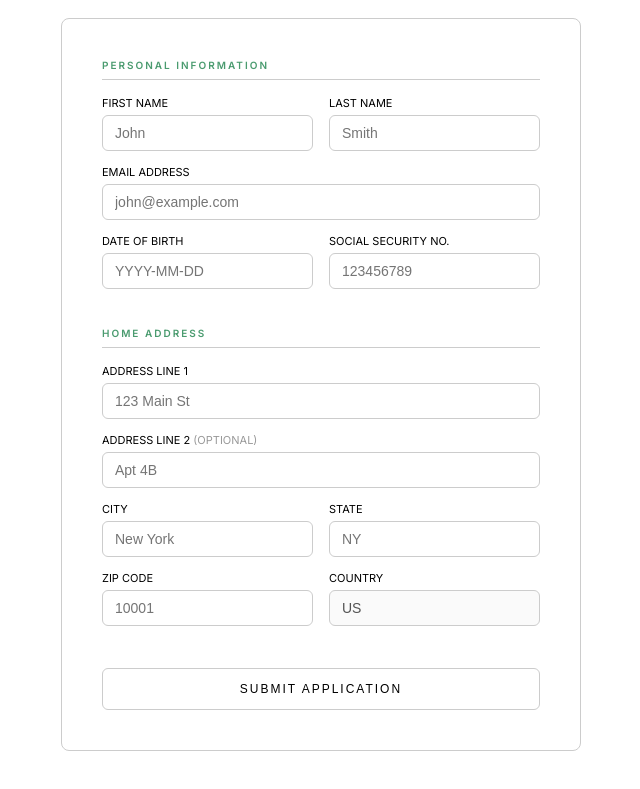
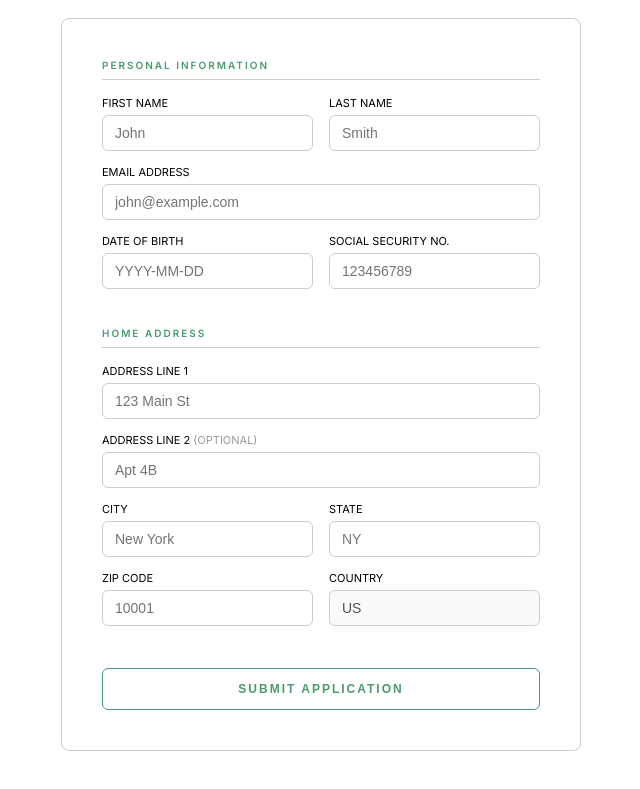
Before and after one commit to vp915/alloy-bank-app, a plain HTML site: page public/index.html in a window 1280 px wide. Shown: the part 111-900 px from the top of the page, without its empty margins (319-959 px from the left). Drawn offline with Linux system fonts and the light colour scheme.

Commit message:
Add green styling to submit button

```diff
--- a/public/index.html
+++ b/public/index.html
@@ -73,8 +73,10 @@
       padding: 13px;
       cursor: pointer;
       border-radius: 6px;
-      border: 1px solid #ccc;
+      border: 1px solid #4a9b6f;;
+      color: #4a9b6f;
       font-size: 12px;
+      font-weight: 600;
       letter-spacing: 2px;
       text-transform: uppercase;
       background: transparent;
```
